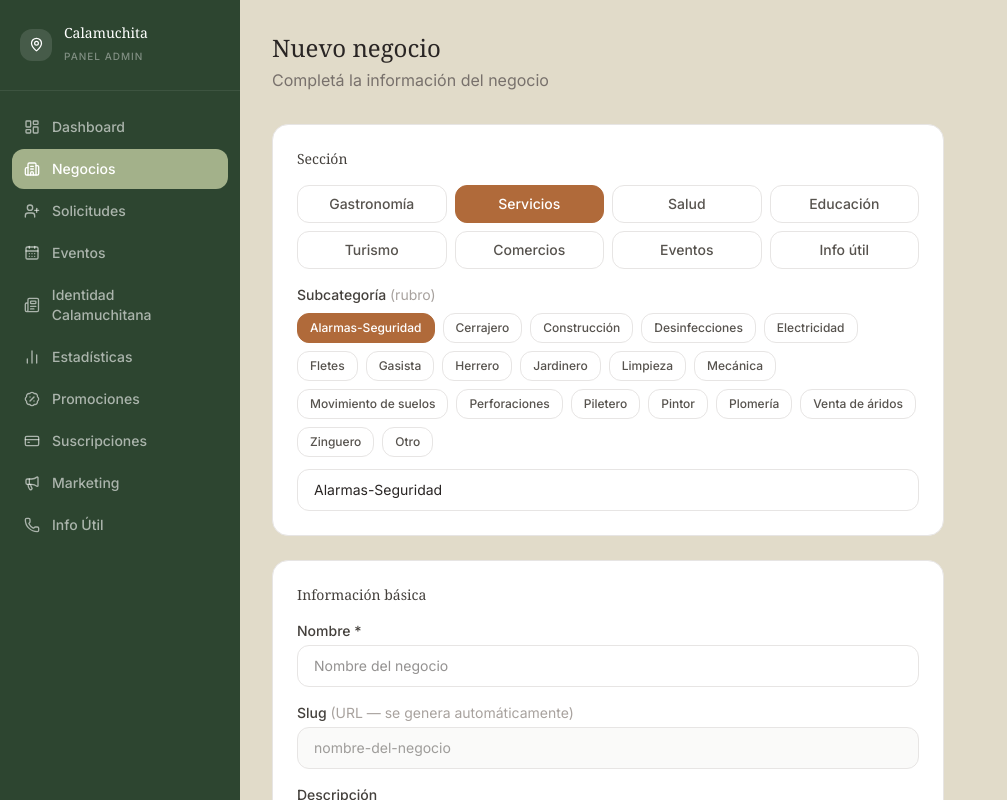
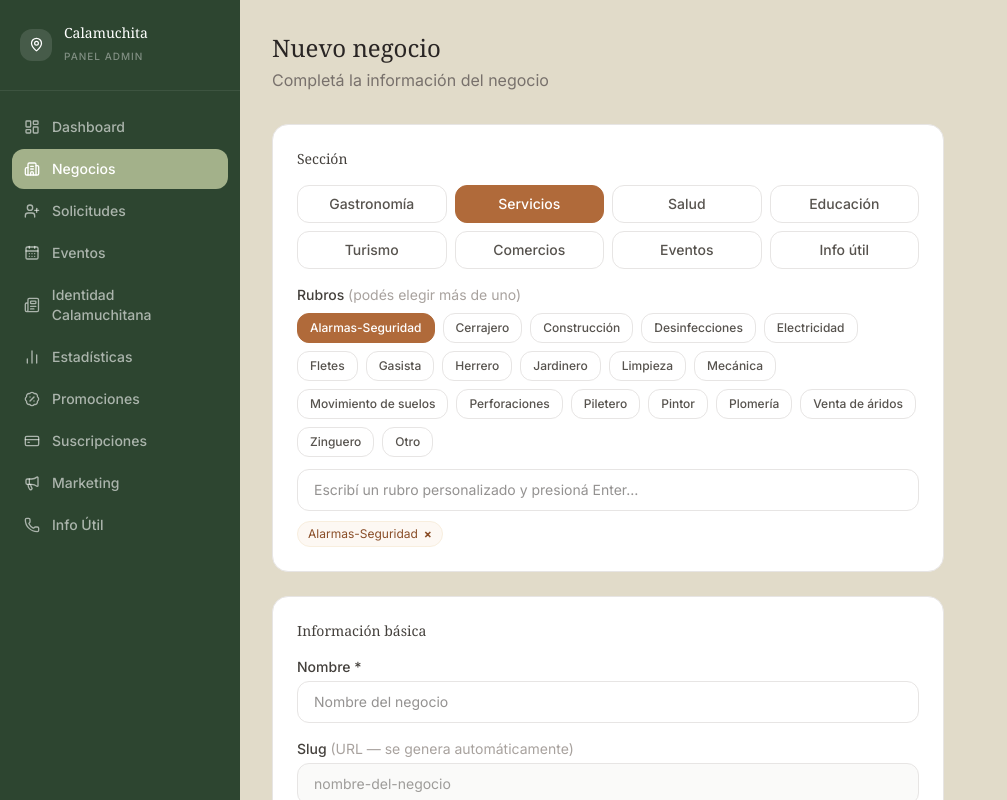
Before and after one commit to VMGaray/calamuchita-app, a Next.js app: page /admin/negocios/nuevo in a window 1280 px wide. Both pictures are taken after a click on the button "Alarmas-Seguridad". Shown: the top 800 px of the page, without its empty margins (0-1007 px from the left). Built offline with nearby package versions, Linux system fonts and the light colour scheme.

Commit message:
categorias

```diff
--- a/src/app/eventos/page.tsx
+++ b/src/app/eventos/page.tsx
@@ -19,20 +19,23 @@ export default function EventosPage() {
   const [events, setEvents] = useState<any[]>([])
   const [loading, setLoading] = useState(true)
   const [filter, setFilter] = useState("Todas")
-  const supabase = createClient()
 
   useEffect(() => {
-    supabase
+    setLoading(true)
+    const query = createClient()
       .from("events")
       .select("*")
       .order("created_at", { ascending: false })
-      .then(({ data }) => {
-        setEvents(data || [])
-        setLoading(false)
-      })
-  }, [])
 
-  const filtered = filter === "Todas" ? events : events.filter(e => e.localidad === filter)
+    const req = filter === "Todas" ? query : query.eq("localidad", filter)
+
+    req.then(({ data }) => {
+      setEvents(data || [])
+      setLoading(false)
+    })
+  }, [filter])
+
+  const filtered = events
 
   return (
     <main className="min-h-screen bg-[#FDFCF9] pb-20">
--- a/src/components/admin/AdminNegocioForm.tsx
+++ b/src/components/admin/AdminNegocioForm.tsx
@@ -83,7 +83,7 @@ export default function AdminNegocioForm() {
     description: "",
     section: "services" as BusinessSection,
     category: "other" as BusinessCategory,
-    subcategory: "",
+    categories: [] as string[],
     address: "",
     pueblo: "",
     phone: "",
@@ -129,6 +129,15 @@ export default function AdminNegocioForm() {
     }))
   }
 
+  const toggleCategory = (cat: string) => {
+    setForm(prev => ({
+      ...prev,
+      categories: prev.categories.includes(cat)
+        ? prev.categories.filter(c => c !== cat)
+        : [...prev.categories, cat],
+    }))
+  }
+
   const toggleHealthArray = (field: "medical_specialties" | "health_coverages", value: string) => {
     setForm(prev => ({
       ...prev,
@@ -160,7 +169,8 @@ export default function AdminNegocioForm() {
       section: form.section,
       type: form.section === "gastronomy" ? "gastronomy" : "directory",
       category: form.section === "gastronomy" ? form.category : null,
-      subcategory: form.subcategory || null,
+      categories: form.categories,
+      subcategory: form.categories[0] || null,
       address: form.pueblo ? `${form.address}, ${form.pueblo}` : form.address || null,
       phone: form.phone || null,
       whatsapp: form.whatsapp || null,
@@ -266,33 +276,67 @@ export default function AdminNegocioForm() {
             </div>
           )}
 
-          {/* Subcategoría con sugerencias */}
+          {/* Rubros — multi-select */}
           {!isGastronomy && (
             <div className="mt-4">
-              <label className="block text-sm font-medium text-stone-700 mb-2">
-                Subcategoría <span className="text-stone-400 font-normal">(rubro)</span>
+              <label className="block text-sm font-medium text-stone-700 mb-1">
+                Rubros <span className="text-stone-400 font-normal">(podés elegir más de uno)</span>
               </label>
+
               {subcategoryOptions[form.section] && (
-                <div className="flex gap-2 flex-wrap mb-3">
-                  {subcategoryOptions[form.section].map(opt => (
-                    <button key={opt} onClick={() => handleChange("subcategory", opt)}
-                      className={`py-1.5 px-3 rounded-xl text-xs font-medium border transition-colors ${
-                        form.subcategory === opt
-                          ? "bg-primary-500 text-white border-primary-500"
-                          : "bg-white text-stone-600 border-stone-200 hover:border-primary-300"
-                      }`}>
-                      {opt}
-                    </button>
+                <div className="flex gap-2 flex-wrap mt-2 mb-3">
+                  {subcategoryOptions[form.section].map(opt => {
+                    const selected = form.categories.includes(opt)
+                    return (
+                      <button
+                        key={opt}
+                        type="button"
+                        onClick={() => toggleCategory(opt)}
+                        className={`py-1.5 px-3 rounded-xl text-xs font-medium border transition-colors ${
+                          selected
+                            ? "bg-primary-500 text-white border-primary-500"
+                            : "bg-white text-stone-600 border-stone-200 hover:border-primary-300"
+                        }`}
+                      >
+                        {opt}
+                      </button>
+                    )
+                  })}
+                </div>
+              )}
+
+              <input
+                type="text"
+                placeholder="Escribí un rubro personalizado y presioná Enter…"
+                className="w-full px-4 py-2.5 rounded-xl border border-stone-200 text-stone-800 text-sm outline-none focus:ring-2 focus:ring-primary-300"
+                onKeyDown={e => {
+                  if (e.key === "Enter" && e.currentTarget.value.trim()) {
+                    toggleCategory(e.currentTarget.value.trim())
+                    e.currentTarget.value = ""
+                    e.preventDefault()
+                  }
+                }}
+              />
+
+              {form.categories.length > 0 && (
+                <div className="flex gap-2 flex-wrap mt-2.5">
+                  {form.categories.map(cat => (
+                    <span
+                      key={cat}
+                      className="flex items-center gap-1 py-1 px-2.5 rounded-full text-xs bg-primary-50 text-primary-600 border border-primary-100"
+                    >
+                      {cat}
+                      <button
+                        type="button"
+                        onClick={() => toggleCategory(cat)}
+                        className="hover:text-red-400 ml-0.5 leading-none font-bold"
+                      >
+                        ×
+                      </button>
+                    </span>
                   ))}
                 </div>
               )}
-              <input
-                type="text"
-                value={form.subcategory}
-                onChange={e => handleChange("subcategory", e.target.value)}
-                placeholder="O escribí una subcategoría personalizada..."
-                className="w-full px-4 py-2.5 rounded-xl border border-stone-200 text-stone-800 text-sm outline-none focus:ring-2 focus:ring-primary-300"
-              />
             </div>
           )}
         </div>
```
